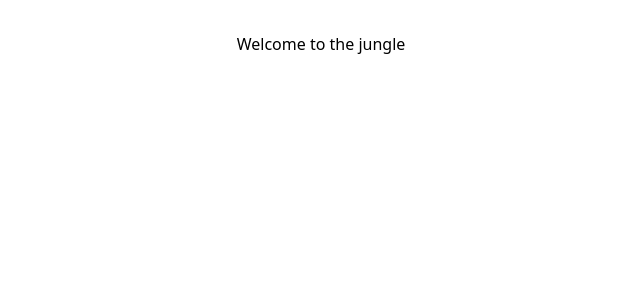
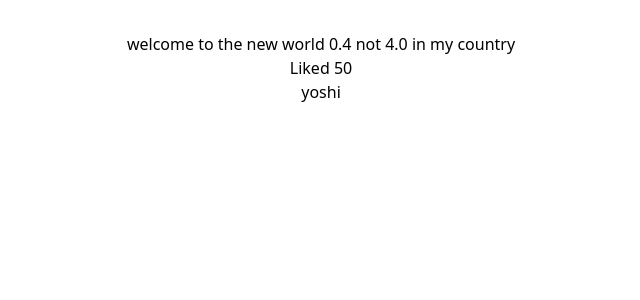
Before and after one commit to Luth-Badila/Learn-react, a React (Vite) app: page / in a window 1280 px wide. Shown: the top 300 px of the page, without its empty margins (319-959 px from the left). Built offline with nearby package versions, Linux system fonts and the light colour scheme.

Commit message:
adde title, likes adn person dynamic

```diff
--- a/src/App.jsx
+++ b/src/App.jsx
@@ -3,7 +3,16 @@ import reactLogo from "./assets/react.svg";
 import "./App.css";
 
 function App() {
-  return <div className="flex justify-center items-center h-screen">Welcome to the jungle</div>;
+  const title = "welcome to the new world 0.4 not 4.0 in my country";
+  const likes = 50;
+  const person = { name: "yoshi", age: 24 };
+  return (
+    <div className="flex flex-col gap-3 justify-center items-center h-screen">
+      <h1>{title}</h1>
+      <p>Liked {likes}</p>
+      <h3>{person.name}</h3>
+    </div>
+  );
 }
 
 export default App;
```
